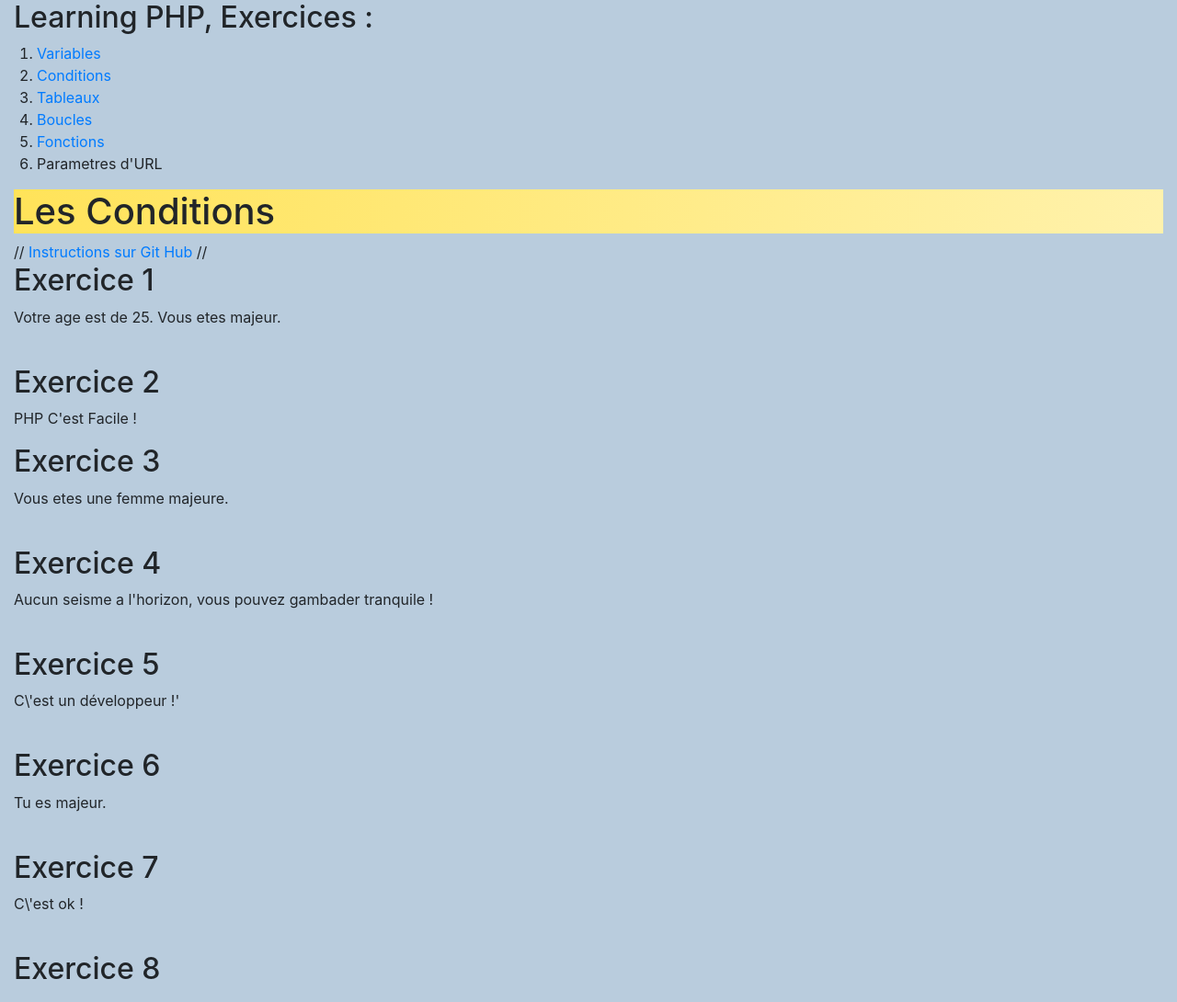
After one commit to corneliushka/LearningPHP, a PHP site: page /conditions.php in a window 1280 px wide. The commit adds this page. Shown: the whole page at 92% size. Run offline with PHP 8.4, Linux system fonts and the light colour scheme; some libraries are stand-ins or nearby versions.

Commit message:
conditions done

```diff
--- /dev/null
+++ b/conditions.php
@@ -0,0 +1,170 @@
+<?php
+    $IsEasy = true;
+?>
+
+<?php
+    $age = 25;
+    $genre = "Feminin";
+?>
+
+<?php
+    $magnitude= 0;
+?>
+
+<?php
+    $maVariable = "Homme";
+?>
+
+<?php
+    $monAge = 28;
+?>
+
+<?php
+    $myVar = true;
+?>
+
+<!DOCTYPE html>
+<html lang="en">
+    <head>
+        <meta charset="UTF-8">
+        <meta name="viewport" content="width=device-width, initial-scale=1.0">
+        <meta http-equiv="X-UA-Compatible" content="ie=edge">
+        <title>Les Conditions</title>
+    </head>
+    <body>
+        <?php
+            include('index.php');
+        ?>
+        <h1>Les Conditions</h1>
+        // <a href="https://github.com/becodeorg/BXL-Lovelace-3.9/blob/master/parcours/06-PHP/php-ex-conditions.md">Instructions sur Git Hub </a> //
+        <h2>Exercice 1</h2>
+        <p>
+            Votre age est de <?php echo $age ?>.
+            <?php if ($age >= 18): ?>
+            Vous etes majeur.
+            <?php else: ?>
+            Vous etes mineur.
+            <?php endif; ?>
+        </p>
+
+        <br>
+
+        <h2>Exercice 2</h2>
+        <p>
+            <?php if ($IsEasy == true): ?>
+            PHP C'est Facile !
+            <?php else: ?>
+            PHP C'est Difficile !
+            <?php endif; ?>
+        </p>
+
+        <h2>Exercice 3</h2>
+        <p>
+            <?php
+                if (($genre == "Masculin") AND ($age < 18)):
+                    echo "Vous etes un homme mineur.";
+                elseif (($genre == "Masculin") AND  ($age >= 18)):
+                    echo "Vous etes un homme majeur.";
+                elseif (($genre == "Feminin") AND ($age < 18)):
+                    echo "Vous etes une femme mineure.";
+                elseif (($genre == "Feminin") AND ($age >= 18)):
+                    echo "Vous etes une femme majeure.";
+                endif
+            ?>
+        </p>
+        <br>
+
+
+        <h2>Exercice 4</h2>
+        <p>
+            <?php
+                switch ($magnitude) {
+                    case 0:
+                        echo "Aucun seisme a l'horizon, vous pouvez gambader tranquile !";
+                        break;
+                    case 1:
+                        echo "Micro-séisme impossible à ressentir.";
+                        break;
+                    case 2:
+                        echo "Ne cause pas de dégats mais commence à pouvoir être légèrement ressenti.";
+                        break;
+                    case 3:
+                        echo "Ne cause pas de dégats mais commence à pouvoir être légèrement ressenti.";
+                        break;
+                    case 4:
+                        echo "Séisme capable de faire bouger des objets mais ne causant généralement pas de dégats.";
+                        break;
+                    case 5:
+                        echo "Séisme capable d'engendrer des dégats importants sur de vieux bâtiments ou bien des bâtiments présentants des défauts de construction. Peu de dégats sur des bâtiments modernes.";
+                        break;
+                    case 6:
+                        echo "Fort séisme capable d'engendrer des destructions majeures sur une large distance (180 km) autour de l'épicentre.";
+                        break;
+                    case 7:
+                        echo "Séisme capable de destructions majeures à modérées sur une très large zone en fonction de la distance.";
+                        break;
+                    case 8:
+                        echo "Séisme capable de destructions majeures sur une très large zone de plusieurs centaines de kilomètres.";
+                        break;
+                    case 9:
+                        echo "Séisme capable de tout détruire sur une très vaste zone.";
+                        break;
+                }
+            ?>
+        </p>
+        <br>
+
+        <h2>Exercice 5</h2>
+        <p>
+            <?php
+                if ($maVariable != 'Homme') :
+                    echo "C\'est une développeuse !";
+                elseif ($maVariable):
+                    echo "C\'est un développeur !'";
+                endif
+            ?>
+        </p>
+
+        <br>
+
+        <h2>Exercice 6</h2>
+        <?php
+            if ($monAge >= 18):
+                echo 'Tu es majeur.';
+            elseif ($monAge < 18):
+                echo 'Tu n\'es pas majeur.';
+            endif
+        ?>
+        </p>
+
+        <br>
+
+        <h2>Exercice 7</h2>
+        <p>
+        <?php
+            if ($myVar == false):
+                echo "C\'est pas bon";
+            else:
+                echo "C\'est ok !";
+            endif
+
+        ?>
+        </p>
+
+        <br>
+
+        <h2>Exercice 8</h2>
+        <p>
+<!--         <?php
+            if ($maVariable):
+                echo "C\'est ok !";
+            else:
+                echo "C\'est pas bon !";
+            endif
+        ?> -->
+        </p>
+
+
+
+    </body>
+</html>
--- /dev/null
+++ b/index.php
@@ -0,0 +1,24 @@
+<!DOCTYPE html>
+<html lang="en">
+    <head>
+        <meta charset="UTF-8">
+        <meta name="viewport" content="width=device-width, initial-scale=1.0">
+        <meta http-equiv="X-UA-Compatible" content="ie=edge">
+        <link rel="stylesheet" href="https://stackpath.bootstrapcdn.com/bootstrap/4.3.1/css/bootstrap.min.css" integrity="sha384-ggOyR0iXCbMQv3Xipma34MD+dH/1fQ784/j6cY/iJTQUOhcWr7x9JvoRxT2MZw1T" crossorigin="anonymous">
+        <link rel="stylesheet" type="text/css" href="style.css">
+        <title>Index des Exercices .php</title>
+    </head>
+    <body class="container-fluid">
+        <h2>Learning PHP, Exercices :</h2>
+        <div class="row">
+            <ol>
+                <li><a href="variables.php">Variables</a></li>
+                <li><a href="conditions.php">Conditions</a></li>
+                <li><a href="tableaux.php">Tableaux</a></li>
+                <li><a href="boucles.php">Boucles</a></li>
+                <li><a href="fonctions.php">Fonctions</a></li>
+                <li>Parametres d'URL</li>
+            </ol>
+        </div>
+    </body>
+</html>
--- /dev/null
+++ b/style.css
@@ -0,0 +1,7 @@
+body {
+    background-color: rgb(185, 204, 221);
+}
+
+h1 {
+    background-image: linear-gradient(to right, #ffe359 0%, #fff2ac 100%);
+}
```
Also changed, not shown: boucles.php (added, +61 -0 lines), demo.php (added, +26 -0 lines), fonctions.php (added, +18 -0 lines), parametresURL.php (added, +12 -0 lines), tableaux.php (added, +114 -0 lines), variables.php (+56 -13 lines), dates.php (added), formulaires.php (added), varGlobales-sessions-cookies.php (added).
